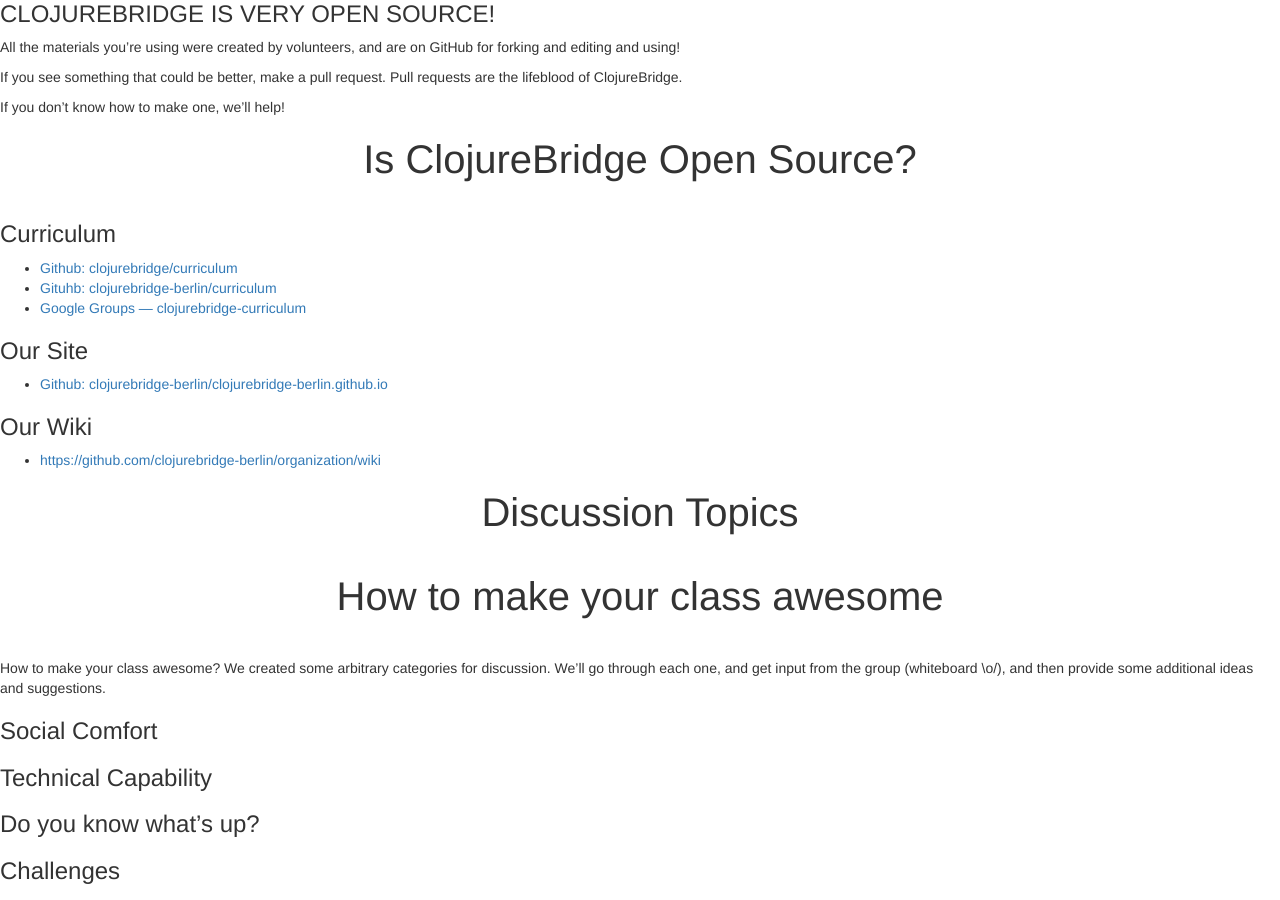
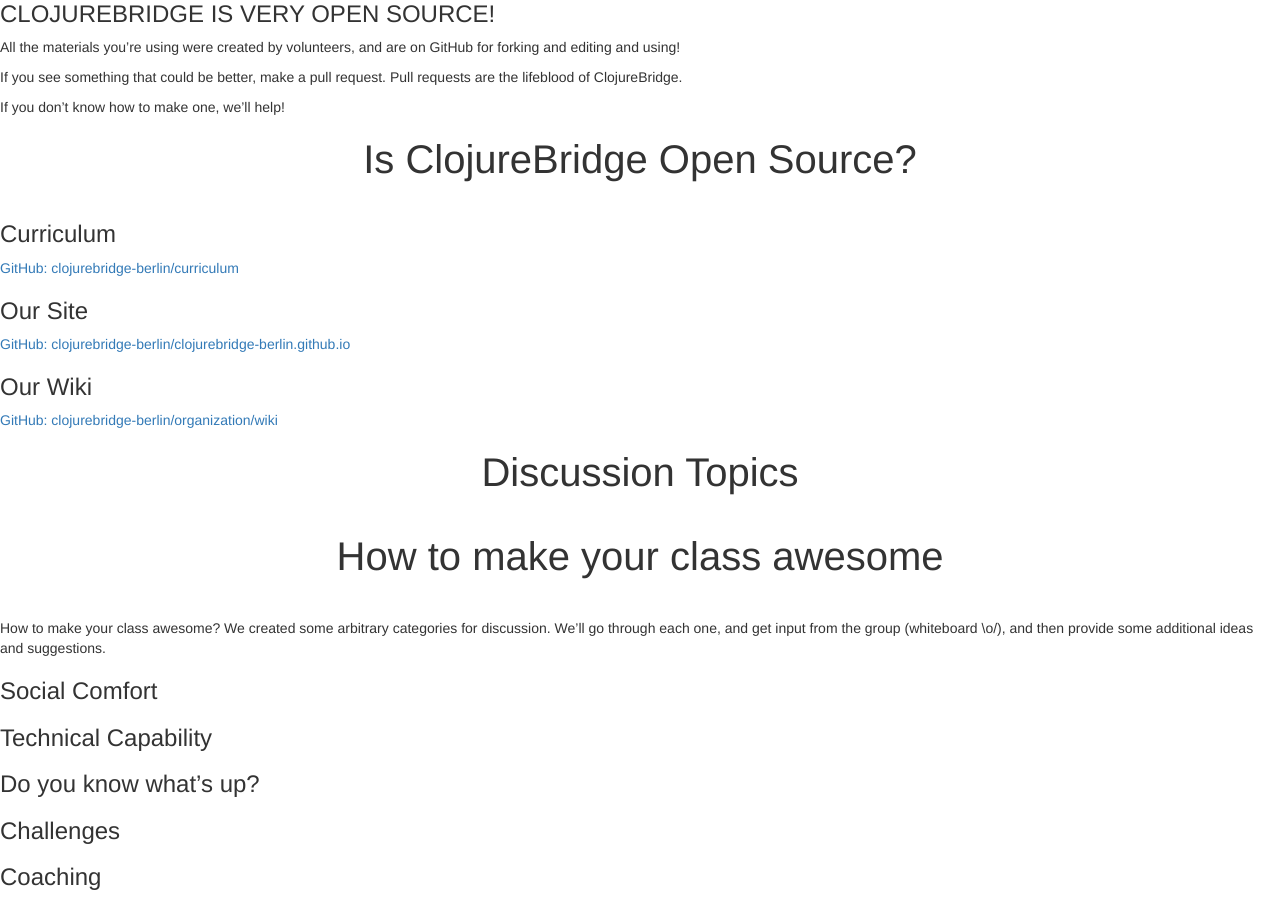
Before and after one commit to clojurebridge-berlin/clojurebridge-berlin.github.io, a Jekyll site: the page built from docs/coaches_training.deck.md, in a window 1280 px wide and 900 px high, scrolled down 3008 px. Built offline with Jekyll 4.4.1, drawn with Linux system fonts in a browser that asks for light colours; our own code applies the rules of GitHub Pages for plain Markdown files.

Commit message:
Fix "Gituhb" typo. Remove unused links to mothership.

```diff
--- a/docs/coaches_training.deck.md
+++ b/docs/coaches_training.deck.md
@@ -123,17 +123,15 @@
 
 ### Curriculum
 
-* [Github: clojurebridge/curriculum](https://github.com/clojurebridge/curriculum)
-* [Gituhb: clojurebridge-berlin/curriculum](https://github.com/clojurebridge-berlin/curriculum)
-* [Google Groups — clojurebridge-curriculum](https://groups.google.com/forum/#!forum/clojurebridge-curriculum)
+[GitHub: clojurebridge-berlin/curriculum](https://github.com/clojurebridge-berlin/curriculum)
 
 ### Our Site
 
-* [Github: clojurebridge-berlin/clojurebridge-berlin.github.io](https://github.com/clojurebridge-berlin/clojurebridge-berlin.github.io)
+[GitHub: clojurebridge-berlin/clojurebridge-berlin.github.io](https://github.com/clojurebridge-berlin/clojurebridge-berlin.github.io)
 
 ### Our Wiki
 
-* [https://github.com/clojurebridge-berlin/organization/wiki](https://github.com/clojurebridge-berlin/organization/wiki)
+[GitHub: clojurebridge-berlin/organization/wiki](https://github.com/clojurebridge-berlin/organization/wiki)
 
 
 # Discussion Topics
```
Also changed, not shown: coaches_training.deck.html (+3 -11 lines).
